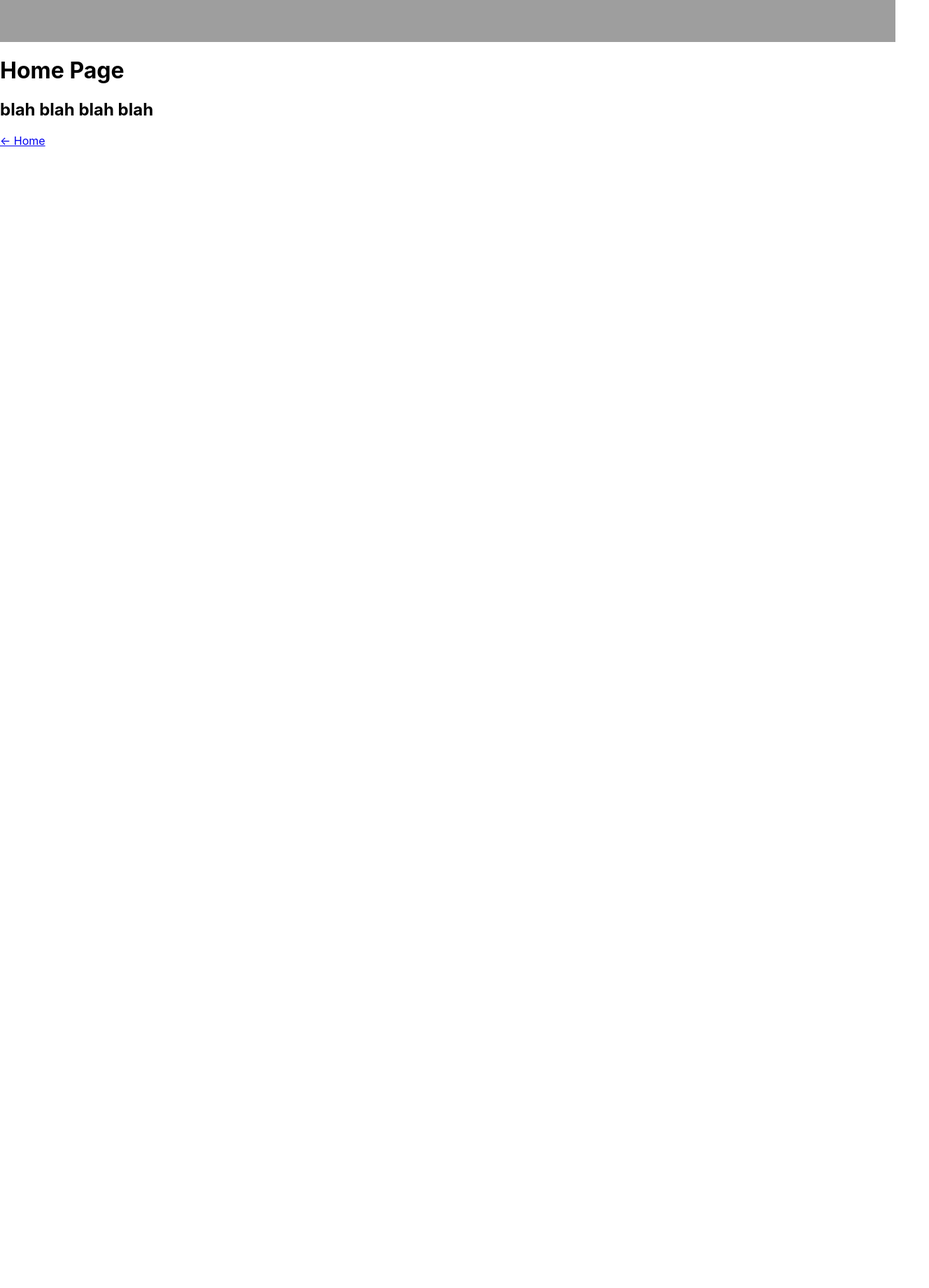
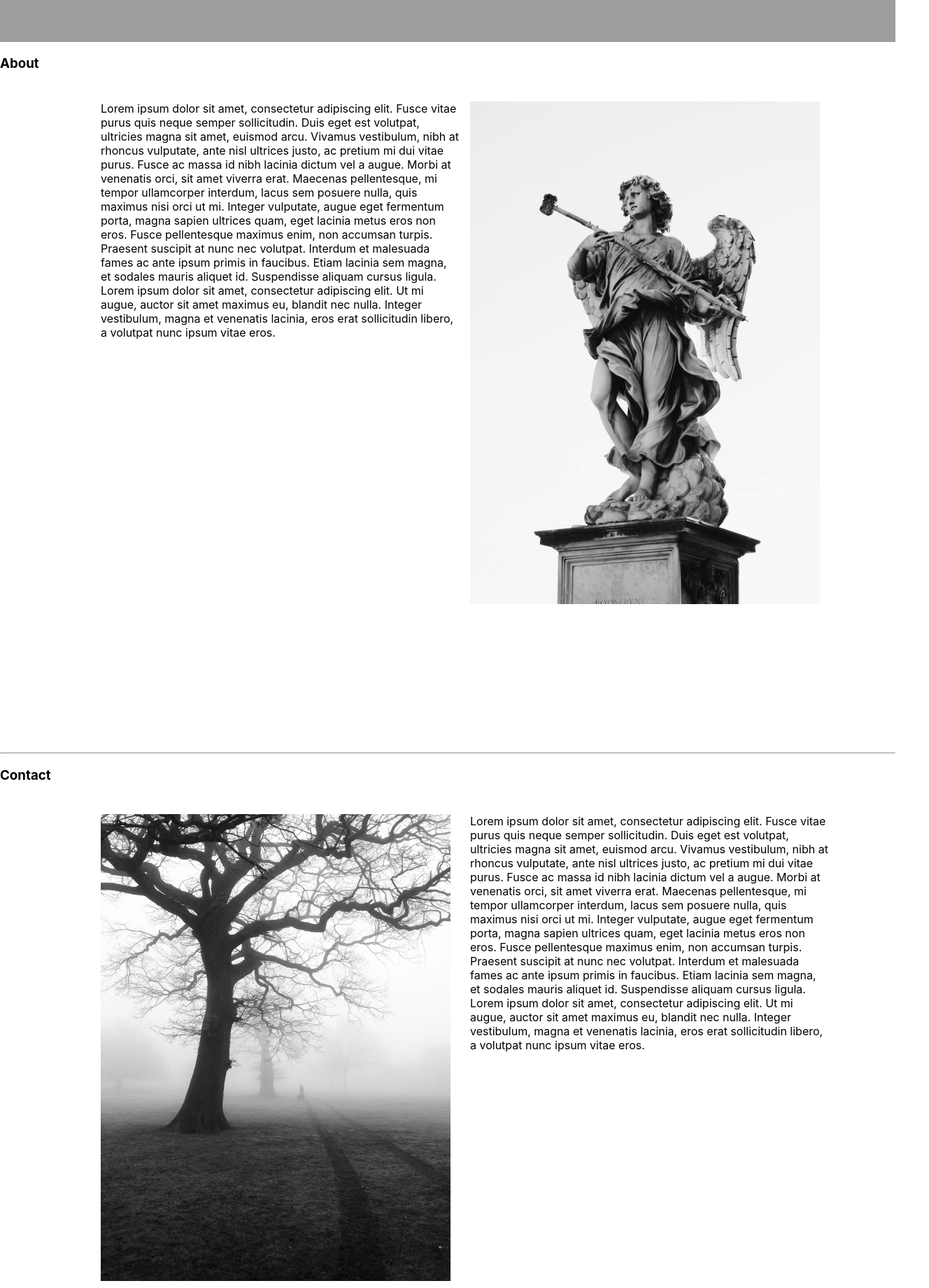
Before and after one commit to ambellinger/Portfolio2.0, a React (Create React App) app: page / in a window 1280 px wide. Shown: the part 1040-2880 px from the top of the page at 70% size, 1328 px wide, since content can reach past the window. Before the commit the page ends 1251 px from the top, so only its background shows below. Built offline with nearby package versions, Linux system fonts and the light colour scheme; grey boxes are pictures that could not be loaded.

Commit message:
got the images to show up

```diff
--- a/public/index.html
+++ b/public/index.html
@@ -4,6 +4,7 @@
     <meta charset="utf-8" />
     <link rel="shortcut icon" href="%PUBLIC_URL%/favicon.ico" />
     <link href="https://fonts.googleapis.com/css?family=El+Messiri|Titillium+Web" rel="stylesheet">
+    <!-- <link rel="stylesheet" href="https://stackpath.bootstrapcdn.com/bootstrap/4.3.1/css/bootstrap.min.css" integrity="sha384-ggOyR0iXCbMQv3Xipma34MD+dH/1fQ784/j6cY/iJTQUOhcWr7x9JvoRxT2MZw1T" crossorigin="anonymous"> -->
     <meta
       name="viewport"
       content="width=device-width, initial-scale=1, shrink-to-fit=no"
--- a/src/components/About/index.js
+++ b/src/components/About/index.js
@@ -0,0 +1,40 @@
+import React, { Component } from "react";
+import "./style.css";
+// import { Link } from "react-router-dom";
+// import Jumbotron from "../components/Jumbotron";
+
+
+class About extends Component {
+
+    componentDidMount() {
+        console.log("About Component Loaded")
+  }
+
+  render() {
+    return (
+         //Attempting CSS Grid
+      <div className="grid">
+
+          {/* <header>About</header> */}
+          <aside></aside>
+
+
+          <aside class="sidebar-left">Lorem ipsum dolor sit amet, consectetur adipiscing elit. Fusce vitae purus quis neque semper sollicitudin. Duis eget est volutpat, ultricies magna sit amet, euismod arcu. Vivamus vestibulum, nibh at rhoncus vulputate, ante nisl ultrices justo, ac pretium mi dui vitae purus. Fusce ac massa id nibh lacinia dictum vel a augue. Morbi at venenatis orci, sit amet viverra erat. Maecenas pellentesque, mi tempor ullamcorper interdum, lacus sem posuere nulla, quis maximus nisi orci ut mi. Integer vulputate, augue eget fermentum porta, magna sapien ultrices quam, eget lacinia metus eros non eros. Fusce pellentesque maximus enim, non accumsan turpis. Praesent suscipit at nunc nec volutpat. Interdum et malesuada fames ac ante ipsum primis in faucibus. Etiam lacinia sem magna, et sodales mauris aliquet id. Suspendisse aliquam cursus ligula. Lorem ipsum dolor sit amet, consectetur adipiscing elit. Ut mi augue, auctor sit amet maximus eu, blandit nec nulla. Integer vestibulum, magna et venenatis lacinia, eros erat sollicitudin libero, a volutpat nunc ipsum vitae eros.</aside>
+          <aside class="sidebar-right angel" >
+          {/* <img src={BWAngel} alt="Statue of black and white angel" /> */}
+          <img src={process.env.PUBLIC_URL + '/Images/BWAngel.jpg'} alt="Statue of black and white angel" />
+         </aside>
+
+          <aside></aside>
+
+
+
+      </div>
+
+
+    );
+  }
+}
+
+
+export default About;
--- a/src/components/About/style.css
+++ b/src/components/About/style.css
@@ -0,0 +1,37 @@
+.grid {
+    display: grid;
+    grid-template-columns: 10% 40% 40% 10%;
+    grid-template-rows: auto;
+    grid-gap: 1em;
+
+}
+
+header {
+    grid-column: 1 / 4;
+    color: red;
+
+}
+
+aside {
+    padding:  25px 0px 200px 0px;
+    margin: 25px 0px 200px 0px;
+}
+
+.sidebar-left {
+    margin: 0px 0px 0px 0px;
+}
+
+.sidebar-right {
+    margin: 0px 0px 0px 0px;
+}
+
+/* I need to change this because it's not solid at all :/ */
+.angel {
+    /* background-image: url(/Images/BWAngel.jpg); */
+    background-repeat:no-repeat;
+}
+
+
+/* @media (min-width: 700px) {
+
+  } */
--- a/src/components/Form/index.js
+++ b/src/components/Form/index.js
@@ -0,0 +1,34 @@
+import React, { Component } from "react";
+import "./style.css";
+// import { Link } from "react-router-dom";
+// import Jumbotron from "../components/Jumbotron";
+
+
+class Form extends Component {
+
+    componentDidMount() {
+        console.log("About Component Loaded")
+  }
+
+  render() {
+    return (
+         //Attempting CSS Grid
+      <div className="grid">
+          {/* <header>About</header> */}
+          <aside></aside>
+          <aside class="sidebar-left tree" >
+          {/* <img src={BWAngel} alt="Statue of black and white angel" /> */}
+          <img src={process.env.PUBLIC_URL + '/Images/BWTree.jpg'} alt="Statue of black and white angel" />
+         </aside>
+
+          <aside class="sidebar-right">Lorem ipsum dolor sit amet, consectetur adipiscing elit. Fusce vitae purus quis neque semper sollicitudin. Duis eget est volutpat, ultricies magna sit amet, euismod arcu. Vivamus vestibulum, nibh at rhoncus vulputate, ante nisl ultrices justo, ac pretium mi dui vitae purus. Fusce ac massa id nibh lacinia dictum vel a augue. Morbi at venenatis orci, sit amet viverra erat. Maecenas pellentesque, mi tempor ullamcorper interdum, lacus sem posuere nulla, quis maximus nisi orci ut mi. Integer vulputate, augue eget fermentum porta, magna sapien ultrices quam, eget lacinia metus eros non eros. Fusce pellentesque maximus enim, non accumsan turpis. Praesent suscipit at nunc nec volutpat. Interdum et malesuada fames ac ante ipsum primis in faucibus. Etiam lacinia sem magna, et sodales mauris aliquet id. Suspendisse aliquam cursus ligula. Lorem ipsum dolor sit amet, consectetur adipiscing elit. Ut mi augue, auctor sit amet maximus eu, blandit nec nulla. Integer vestibulum, magna et venenatis lacinia, eros erat sollicitudin libero, a volutpat nunc ipsum vitae eros.</aside>
+          <aside></aside>
+          <hr></hr>
+      </div>
+
+    );
+  }
+}
+
+
+export default Form;
--- a/src/components/Form/style.css
+++ b/src/components/Form/style.css
@@ -0,0 +1,37 @@
+.grid {
+    display: grid;
+    grid-template-columns: 10% 40% 40% 10%;
+    grid-template-rows: auto;
+    grid-gap: 1em;
+
+}
+
+header {
+    grid-column: 1 / 4;
+    color: red;
+
+}
+
+aside {
+    padding:  25px 0px 200px 0px;
+    margin: 25px 0px 200px 0px;
+}
+
+.sidebar-left {
+    margin: 0px 0px 0px 0px;
+}
+
+.sidebar-right {
+    margin: 0px 0px 0px 0px;
+}
+
+/* I need to change this because it's not solid at all :/ */
+.tree {
+    /* background-image: url(/Images/BWAngel.jpg); */
+    background-repeat:no-repeat;
+}
+
+
+/* @media (min-width: 700px) {
+
+  } */
--- a/src/components/Jumbotron/index.js
+++ b/src/components/Jumbotron/index.js
@@ -33,9 +33,6 @@ const styles = {
      padding: 150,
      color: "#DCDCDC",
 
-
-
-
   }
 };
 export default Jumbotron;
--- a/src/pages/About.js
+++ b/src/pages/About.js
@@ -1,6 +1,8 @@
 import React, { Component } from "react";
-import { Link } from "react-router-dom";
-import { Col, Row, Container } from "../components/Grid";
+// import { Link } from "react-router-dom";
+//import { Col, Row, Container } from "../components/Grid";
+// import BWAngel from "../../public/Images/BWAngel.jpg"
+// import Jumbotron from "../components/Jumbotron";
 
 
 class About extends Component {
@@ -11,23 +13,43 @@ class About extends Component {
 
   render() {
     return (
-      <Container fluid>
-        <Row>
-          <Col size="md-12">
-            <h1>About Page</h1>
-          </Col>
-        </Row>
-        <Row>
-          <Col size="md-10 md-offset-1">
-          <h2>blah blah blah blah</h2>
-          </Col>
-        </Row>
-        <Row>
-          <Col size="md-2">
-            <Link to="/">← Home</Link>
-          </Col>
-        </Row>
-      </Container>
+
+   //Attempting CSS Grid
+      <div className="wrapper">
+        <div className="section">
+          <div className="smallSection">
+          Something here
+          {/* <img src="/BWAngel.jpg"   alt="Statue of an angel" />; */}
+          </div>
+
+          <div className="smallSection">
+          Something else
+          </div>
+
+        </div>
+
+      </div>
+
+
+
+//W/ Bootstrap
+      // <Container fluid>
+      //   <Row>
+      //     <Col size="md-12">
+      //       <h1>About Page</h1>
+      //     </Col>
+      //   </Row>
+      //   <Row>
+      //     <Col size="md-6">
+      //     <h2>blah blah blah blah</h2>
+      //     </Col>
+
+      //     <Col size="md-6">
+      //     <h2>blah blah blah blah2</h2>
+      //       <Link to="/">← Home</Link>
+      //     </Col>
+      //   </Row>
+      // </Container>
     );
   }
 }
--- a/src/pages/Home.js
+++ b/src/pages/Home.js
@@ -1,7 +1,10 @@
 import React, { Component } from "react";
-import { Link } from "react-router-dom";
+//import { Link } from "react-router-dom";
 import { Col, Row, Container } from "../components/Grid";
 import Jumbotron from "../components/Jumbotron";
+//import About from "../pages/About";
+import About from "../components/About"
+import Form from "../components/Form";
 
 
 
@@ -13,29 +16,26 @@ class Home extends Component {
 
   render() {
     return (
-      <Container fluid>
+      <Container >
        <Jumbotron >
           <h1> Alexis </h1>
           <h1>Bellinger </h1>
           <br></br>
           <h5> Full-Stack Web Developer </h5>
           </Jumbotron>
-        <Row>
-          <Col size="md-12">
 
-            <h1>Home Page</h1>
-          </Col>
-        </Row>
-        <Row>
-          <Col size="md-10 md-offset-1">
-          <h2>blah blah blah blah</h2>
-          </Col>
-        </Row>
-        <Row>
-          <Col size="md-2">
-            <Link to="/">← Home</Link>
-          </Col>
-        </Row>
+
+          <h3> About </h3>
+          <About >
+          </About>
+          <hr></hr>
+
+          <h3> Contact </h3>
+          <Form >
+          </Form>
+
+            {/* <Link to="/">← Home</Link> */}
+
       </Container>
     );
   }
```
Also changed, not shown: src/components/Jumbotron/style.css (+0 -20 lines), public/Images/BWAngel.jpg (added), public/Images/BWTree.jpg (added).
